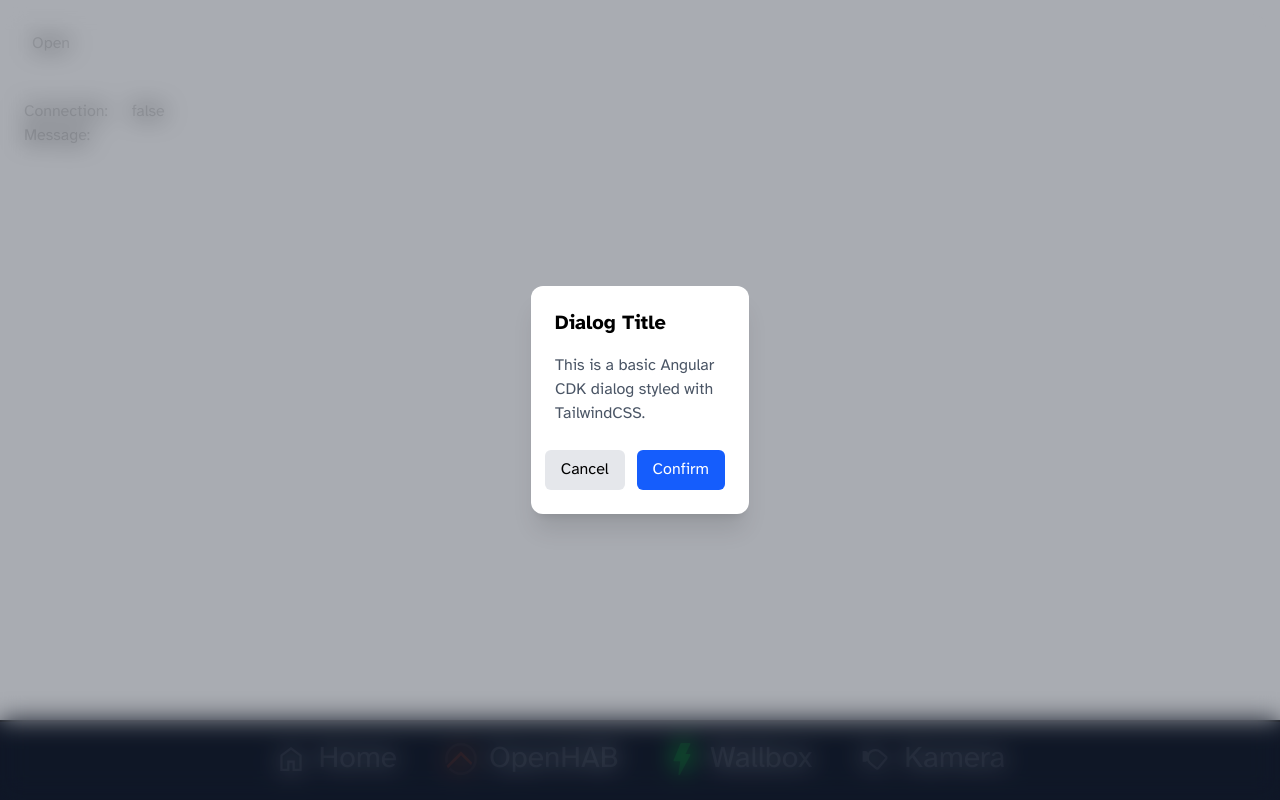
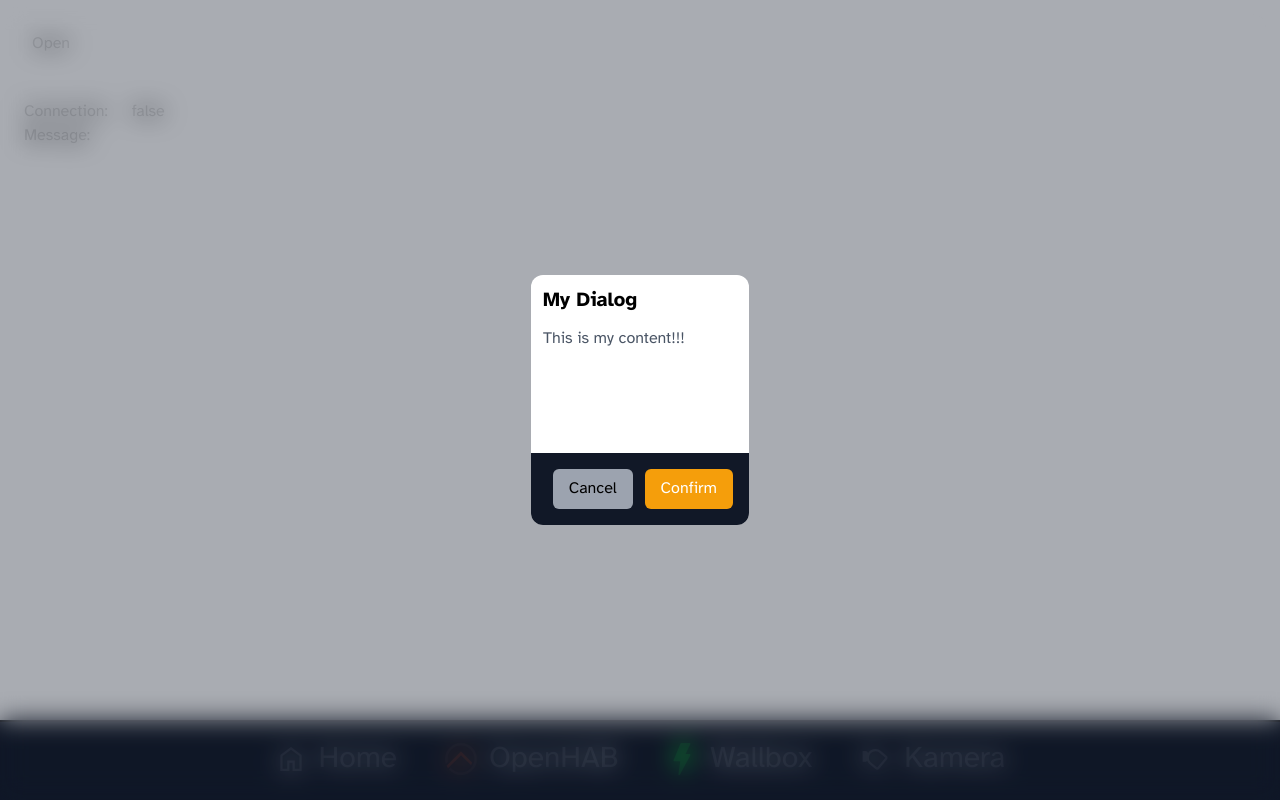
Before and after one commit to mheiss/dashboard, an Angular app: page / in a window 1280 px wide. Both pictures are taken after a click on the button "Open". Built offline with nearby package versions, Linux system fonts and the light colour scheme; no server answers.

Commit message:
Popup: Initial Infrastructure

```diff
--- a/src/app/app.html
+++ b/src/app/app.html
@@ -2,7 +2,7 @@
   <main class="flex-1 overflow-y-auto pb-20">
     <router-outlet />
   </main>
-  <nav class="fixed right-0 bottom-0 left-0 flex h-20 items-center justify-around border-t-2 bg-navigation-bar drop-shadow-lg">
+  <nav class="fixed right-0 bottom-0 left-0 flex h-20 items-center justify-around border-t-2 bg-navigation drop-shadow-lg">
     <app-navigation />
   </nav>
 </div>
--- a/src/app/home/home.ts
+++ b/src/app/home/home.ts
@@ -2,22 +2,17 @@ import { Dialog } from '@angular/cdk/dialog';
 import { Component, inject } from '@angular/core';
 import { OpenHABApi } from '../openhab/openhab.service';
 import { Keypad } from '../keypad/keypad';
+import { PopupService } from '../popup/popup.service';
 
 @Component({
   selector: 'app-home',
-  imports: [],
   templateUrl: './home.html',
 })
 export class Home {
-  readonly dialog = inject(Dialog);
-
+  readonly dialog = inject(PopupService);
   readonly openHabApi = inject(OpenHABApi);
 
   openKeypad() {
-    this.dialog.open<string>(Keypad, {
-      width: '250px',
-      panelClass: 'tw-dialog-panel',
-      backdropClass: 'tw-dialog-backdrop',
-    });
+    this.dialog.open(Keypad);
   }
 }
--- a/src/app/keypad/keypad.html
+++ b/src/app/keypad/keypad.html
@@ -1,11 +1,3 @@
-<div class="w-md max-w-full rounded-xl bg-white p-6 shadow-xl">
-  <h2 class="mb-4 text-xl font-semibold">Dialog Title</h2>
-
-  <p class="mb-6 text-gray-600">This is a basic Angular CDK dialog styled with TailwindCSS.</p>
-
-  <div class="flex justify-end gap-3">
-    <button cdkDialogClose class="rounded-md bg-gray-200 px-4 py-2 transition hover:bg-gray-300">Cancel</button>
-
-    <button class="rounded-md bg-blue-600 px-4 py-2 text-white transition hover:bg-blue-700">Confirm</button>
-  </div>
-</div>
+<app-popup title="My Dialog">
+  This is my content!!!
+</app-popup>
--- a/src/app/navigation/navigation.html
+++ b/src/app/navigation/navigation.html
@@ -1,7 +1,7 @@
-<div class="flex justify-center space-x-8 text-navigation-element">
+<div class="flex justify-center space-x-8 text-secondary">
   @for (item of elements; track item) {
     <div [routerLink]="item.path" class="pb-1" routerLinkActive="shadow-[0_2px_0_0_#F59E0B]">
-      <button class="flex flex-row items-center rounded-lg p-2 hover:bg-navigation-hover hover:text-white">
+      <button class="flex flex-row items-center rounded-lg p-2 hover:bg-primary hover:text-white">
         <img src="assets/{{ item.icon }}" class="h-xl w-xl" />
         <span class="ml-3 hidden text-3xl md:inline">{{ item.name }}</span>
       </button>
--- /dev/null
+++ b/src/app/popup/popup.html
@@ -0,0 +1,14 @@
+<div class="flex min-h-[250px] flex-col rounded-xl bg-white">
+  <div class="p-3">
+    <h2 class="text-xl font-semibold">{{ title() }}</h2>
+  </div>
+
+  <div class="mb-6 h-full flex-1 px-3 text-gray-600">
+    <ng-content />
+  </div>
+
+  <div class="flex justify-end gap-3 rounded-b-xl bg-navigation p-4">
+    <button (click)="onCancel()" class="rounded-md bg-secondary px-4 py-2 transition hover:bg-secondary-2">Cancel</button>
+    <button (click)="onConfirm()" class="rounded-md bg-primary px-4 py-2 text-white transition hover:bg-primary-2">Confirm</button>
+  </div>
+</div>
--- /dev/null
+++ b/src/app/popup/popup.service.ts
@@ -0,0 +1,20 @@
+import { Dialog } from '@angular/cdk/dialog';
+import { ComponentType } from '@angular/cdk/portal';
+import { inject, Injectable } from '@angular/core';
+
+@Injectable({ providedIn: 'root' })
+export class PopupService {
+  private readonly dialog = inject(Dialog);
+
+  /**
+   * Opens the given component in a popup.
+   */
+  public open(component: ComponentType<unknown>, data?: any) {
+    this.dialog.open<string>(component, {
+      data: data,
+      width: '250px',
+      panelClass: 'tw-dialog-panel',
+      backdropClass: 'tw-dialog-backdrop',
+    });
+  }
+}
--- /dev/null
+++ b/src/app/popup/popup.ts
@@ -0,0 +1,19 @@
+import { DialogModule, DialogRef } from '@angular/cdk/dialog';
+import { Component, inject, input } from '@angular/core';
+
+@Component({
+  selector: 'app-popup',
+  templateUrl: './popup.html',
+  imports: [DialogModule],
+})
+export class Popup {
+  readonly title = input.required<string>();
+  readonly dialogRef = inject(DialogRef);
+
+  onCancel() {
+    this.dialogRef.close(false);
+  }
+  onConfirm() {
+    this.dialogRef.close(true);
+  }
+}
--- a/src/styles.css
+++ b/src/styles.css
@@ -11,9 +11,11 @@
   --spacing-3xl: 48px;
   --spacing-4xl: 80px;
 
-  --color-navigation-bar: #111827;
-  --color-navigation-element: #9ca3af;
-  --color-navigation-hover: #f59e0b;
+  --color-navigation: #111827;
+  --color-secondary: #9ca3af;
+  --color-secondary-2: #d6deeb;
+  --color-primary: #f59e0b;
+  --color-primary-2: #f9b94a;
 }
 
 @font-face {
@@ -60,10 +62,11 @@ body {
 .tw-dialog-panel {
   @apply flex items-center justify-center p-4 transition-opacity duration-200;
 }
+
 .tw-dialog-backdrop {
-  @apply bg-gray-900/40 backdrop-blur-md
+  @apply bg-gray-900/40 backdrop-blur-md;
+}
 
-}
 .cdk-overlay-backdrop-showing.tw-dialog-backdrop {
   @apply opacity-90;
 }
```
Also changed, not shown: src/app/keypad/keypad.ts (+4 -5 lines).
